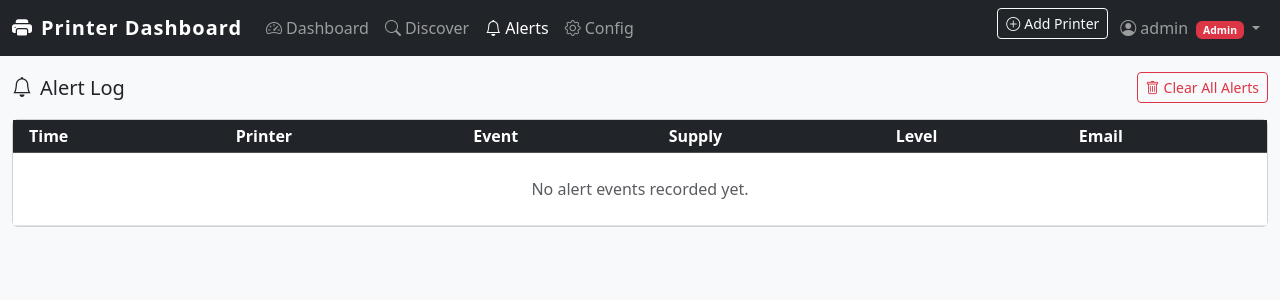
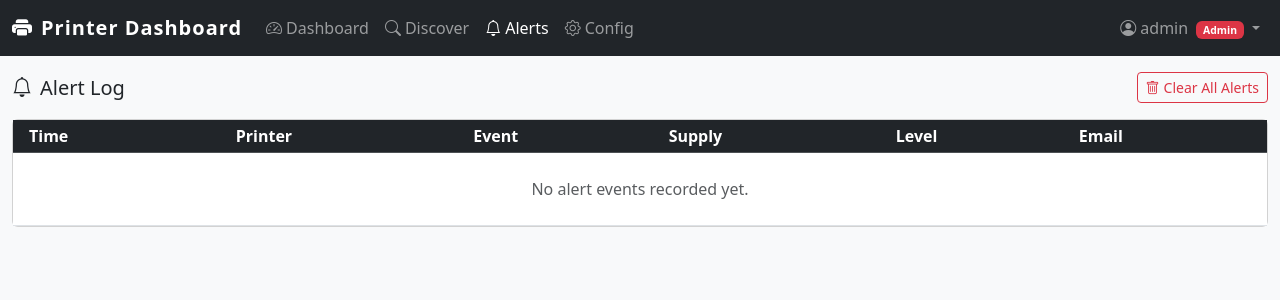
Before and after one commit to mkeathley2/network-printer-dashboard, a Flask app: page /alerts/ in a window 1280 px wide. Shown: the top 300 px of the page. Run offline with Flask 3, Linux system fonts and the light colour scheme; a user stored in the database is signed in; data that the repository does not hold is empty.

Commit message:
Remove Add Printer button from navbar
Dashboard already has the Add Printer button.

Co-Authored-By: Claude Sonnet 4.6 <noreply@anthropic.com>

```diff
--- a/app/web/templates/components/_navbar.html
+++ b/app/web/templates/components/_navbar.html
@@ -38,13 +38,6 @@
 
       <!-- Right side: user menu -->
       <ul class="navbar-nav ms-auto mb-2 mb-lg-0">
-        {% if current_user.is_admin %}
-        <li class="nav-item me-1">
-          <a href="{{ url_for('printers.add') }}" class="btn btn-outline-light btn-sm">
-            <i class="bi bi-plus-circle me-1"></i>Add Printer
-          </a>
-        </li>
-        {% endif %}
         <li class="nav-item dropdown">
           <a class="nav-link dropdown-toggle" href="#" data-bs-toggle="dropdown">
             <i class="bi bi-person-circle me-1"></i>{{ current_user.username }}
```
